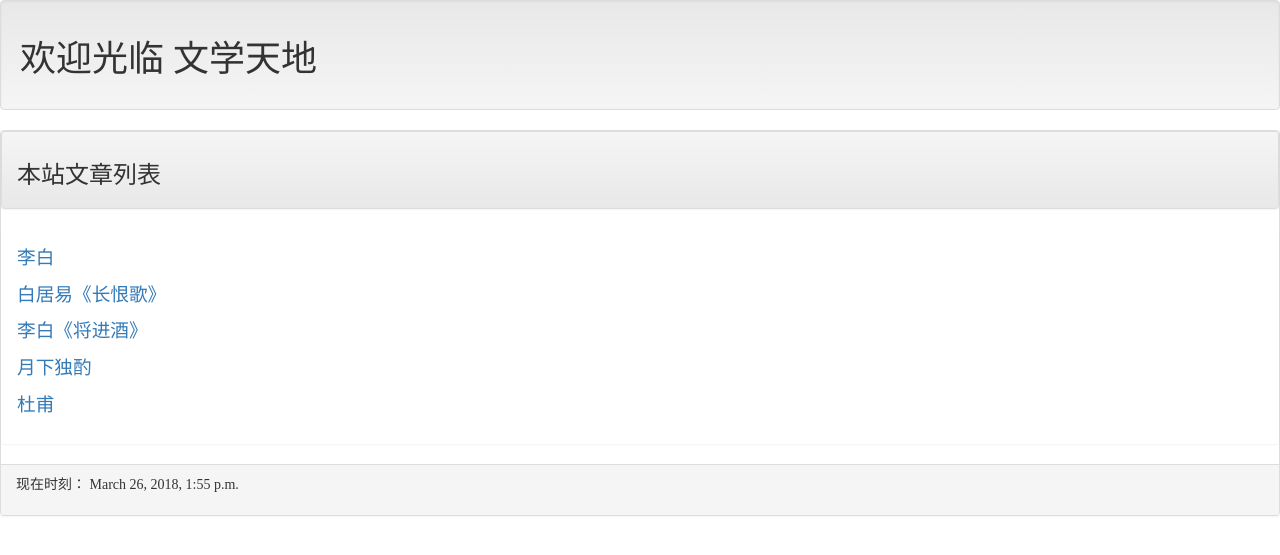
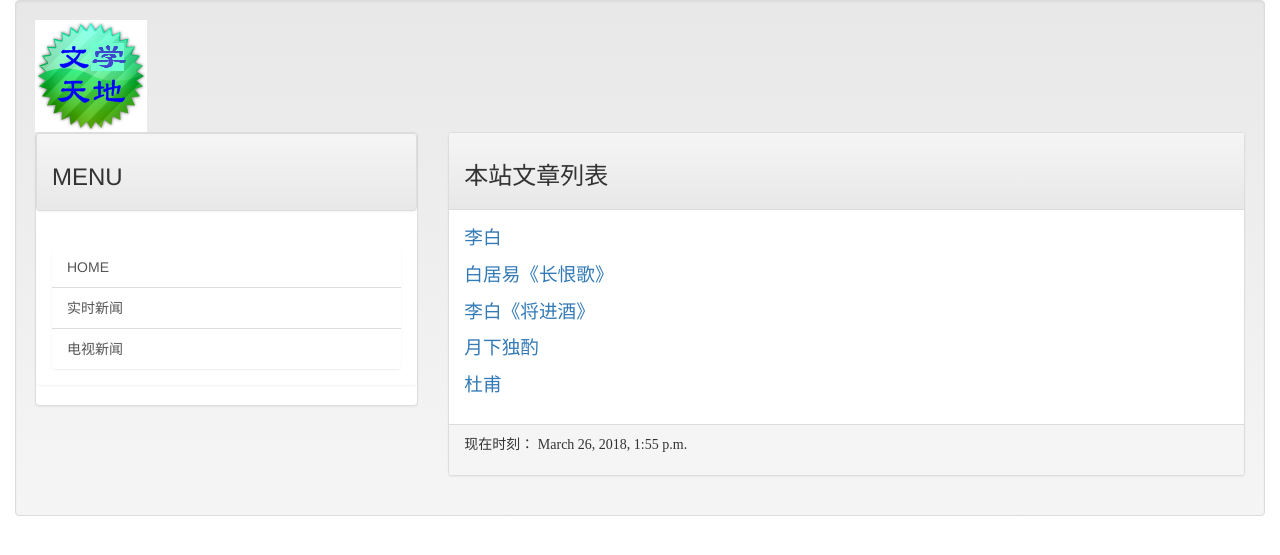
Before and after one commit to Jinbangfang/mblog, a Django app: page / in a window 1280 px wide. Shown: the top 555 px of the page. Run offline with Django 3.2, Linux system fonts and the light colour scheme; data comes from the database, SQL or seed files in the repository; some libraries are stand-ins or nearby versions.

Commit message:
20180328

```diff
--- a/mblog/settings.py
+++ b/mblog/settings.py
@@ -119,3 +119,6 @@ USE_TZ = True
 # https://docs.djangoproject.com/en/2.0/howto/static-files/
 
 STATIC_URL = '/static/'
+STATICFILES_DIRS = [
+    os.path.join(BASE_DIR, 'static'),
+]
--- a/templates/base.html
+++ b/templates/base.html
@@ -16,17 +16,35 @@
 <script src="https://maxcdn.bootstrapcdn.com/bootstrap/3.3.7/js/bootstrap.min.js" integrity="sha384-Tc5IQib027qvyjSMfHjOMaLkfuWVxZxUPnCJA7l2mCWNIpG9mGCD8wGNIcPD7Txa" crossorigin="anonymous"></script>
 </head>
 <body>
-    <div class="'container-fluid">
+    <div class="container-fluid">
         {% include 'header.html'%}
+        <div class="row">
+            <div class="col-sm-4 col-md-4">
                 <div class="panel panel-default">
                     <div class="panel panel-heading">
+                        <h3>MENU</h3>
+                    </div>
+                    <div  class="panel panel-body">
+                        <div class="list-group">
+                            <a href="/" class="list-group-item">HOME</a>
+                            <a href="http://tar.so/news" class="list-group-item">实时新闻</a>
+                            <a href="http://drho.tw/news" class="list-group-item">电视新闻</a>
+                        </div>
+                    </div>
+                </div>
+            </div>
+            <div class="col-sm-8 col-md-8">
+                <div class="panel panel-default">
+                    <div class="panel-heading">
                         {% block headmessage %} {% endblock %}
                     </div>
-            <div  class="panel panel-body"
+                    <div class="panel-body">
                         {% block content %} {% endblock %}
                     </div>
-            <div class="panel-footer"
+                    <div class="panel-footer">
                         {% include 'footer.html'%}
+                    </div>
+                </div>
             </div>
         </div>
     </div>
--- a/templates/header.html
+++ b/templates/header.html
@@ -1,4 +1,5 @@
 <!-- header.html -->
+{% load staticfiles %}
 <div class="well">
-    <h1 style="font-family: 微软雅黑;">欢迎光临 文学天地</h1>
+    <img src="{% static "images/logo.png" %}"
 </div>
--- a/templates/post.html
+++ b/templates/post.html
@@ -3,7 +3,6 @@
 {% block title %}{{post.title}} - 文学天地 {% endblock %}
 {% block headmessage %}
     <h3 style="font-family: 微软雅黑;">{{ post.title}}</h3>
-    <a style="font-family: 微软雅黑;" href="/">回首页</a>
 {% endblock %}
 {% block content %}
     <p style="font-family: 微软雅黑;font-size:12pt; letter-spacing: 2pt;">
```
Also changed, not shown: static/images/logo.png (added). Lines whose indentation alone changed are shown as unchanged.
